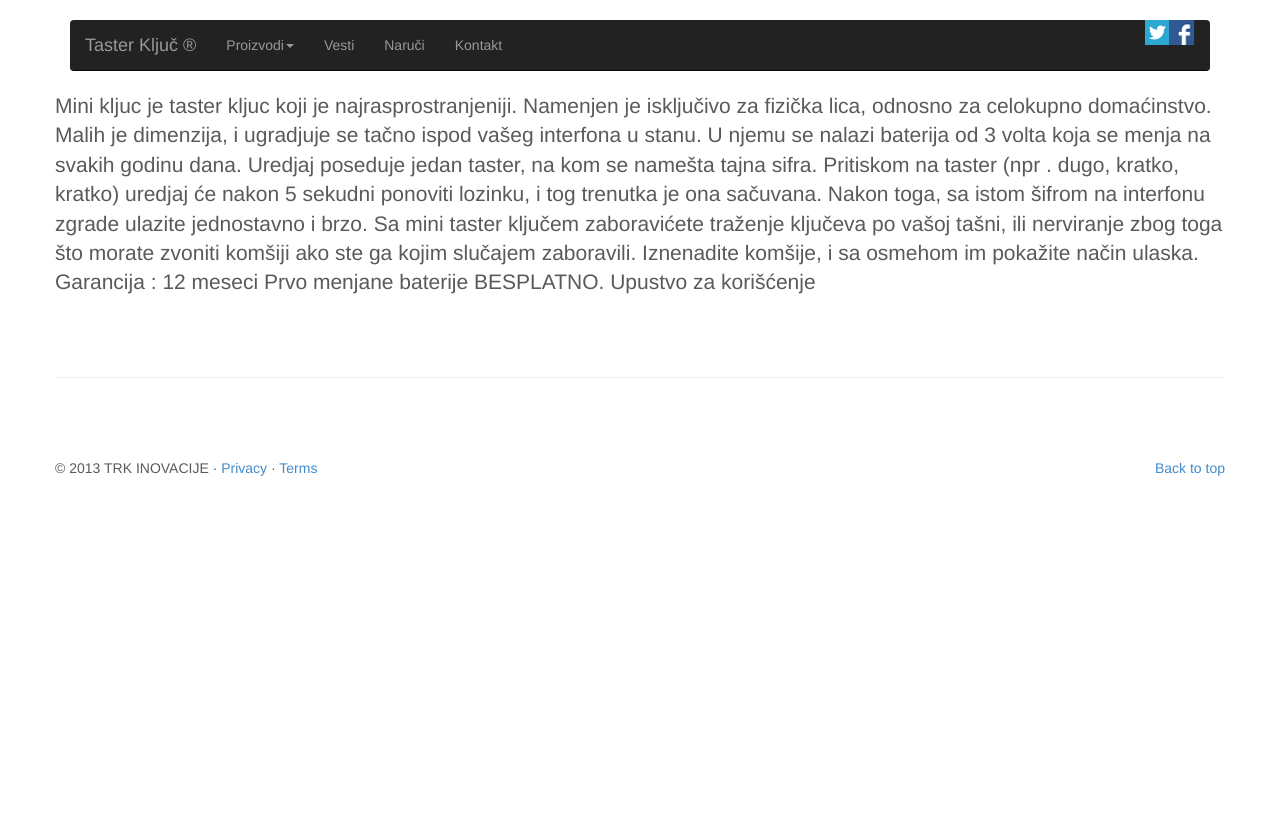
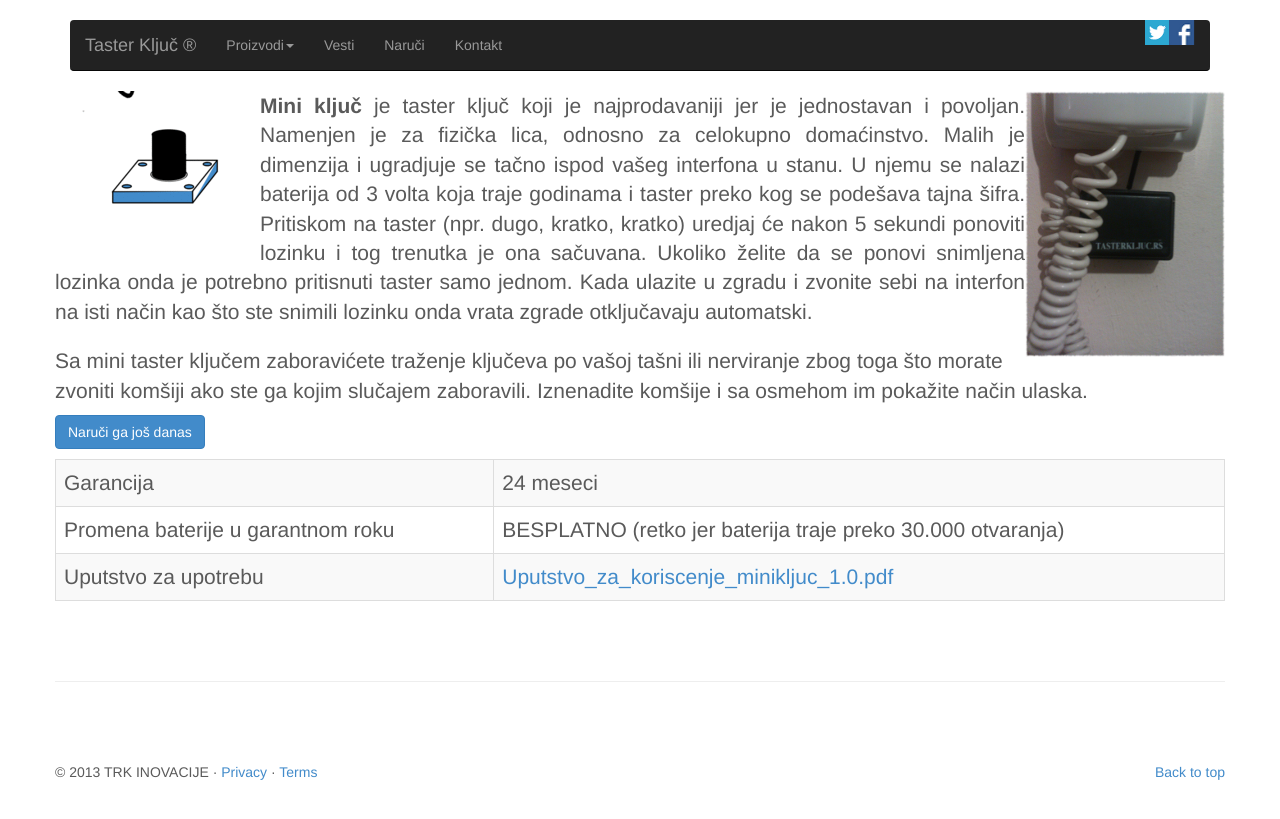
Before and after one commit to trkinovacije/tasterkljuc, a Jekyll site: the page built from proizvodi/mini-kljuc/index.html, in a window 1280 px wide. Shown: the top 819 px of the page. Built offline with Jekyll 4.4.1, drawn with Linux system fonts in a browser that asks for light colours; Markdown is read by kramdown in place of the engine named in the settings.

Commit message:
adding mini kljuc description

```diff
--- a/proizvodi/mini-kljuc/index.html
+++ b/proizvodi/mini-kljuc/index.html
@@ -3,22 +3,27 @@ title: Mini ključ
 layout: default
 ---
 
-Mini kljuc je taster kljuc koji je najrasprostranjeniji. Namenjen je isključivo za fizička lica, odnosno za celokupno
-domaćinstvo. Malih je dimenzija, i ugradjuje se tačno ispod vašeg interfona u stanu.  U njemu se nalazi baterija od 3 volta
-koja se menja na svakih godinu dana. Uredjaj poseduje jedan taster, na kom se namešta tajna sifra. Pritiskom na taster
-(npr . dugo, kratko, kratko) uredjaj će nakon 5 sekudni ponoviti lozinku, i tog trenutka je ona sačuvana. Nakon toga, sa istom
-šifrom na interfonu zgrade ulazite jednostavno i brzo. Sa mini taster ključem zaboravićete traženje ključeva po vašoj tašni, ili
-nerviranje zbog toga što morate zvoniti komšiji ako ste ga kojim slučajem zaboravili. Iznenadite komšije, i sa osmehom im pokažite
-način ulaska.
+<img src="/assets/images/animations/arbitrary_key.gif" style="float:left" />
+<img src="/assets/images/pictures/minikljuc_slika_za_sajt.png" style="float:right" />
+<p class="lead" align="justify"><strong>Mini ključ</strong> je taster ključ koji je najprodavaniji jer je jednostavan i povoljan. Namenjen je za fizička lica, odnosno za celokupno domaćinstvo. Malih je dimenzija i ugradjuje se tačno ispod vašeg interfona u stanu. U njemu se nalazi baterija od 3 volta koja traje godinama i taster preko kog se podešava tajna šifra. Pritiskom na taster (npr. dugo, kratko, kratko) uredjaj će nakon 5 sekundi ponoviti lozinku i tog trenutka je ona sačuvana. Ukoliko želite da se ponovi snimljena lozinka onda je potrebno pritisnuti taster samo jednom. Kada ulazite u zgradu i zvonite sebi na interfon na isti način kao što ste snimili lozinku onda vrata zgrade otključavaju automatski.
+</p>
+<p>
+Sa mini taster ključem zaboravićete traženje ključeva po vašoj tašni ili nerviranje zbog toga što morate zvoniti komšiji ako ste ga kojim slučajem zaboravili. Iznenadite komšije i sa osmehom im pokažite način ulaska.
+<p>
+ <a class="btn btn-large btn-primary" href="/kontakt/narucivanje.html">Naruči ga još danas</a>
 
+<table class="table table-striped table-bordered">
+  <tr>
+   <td>Garancija</td>
+   <td> 24 meseci</td>
+  </tr>
+  <tr>
+    <td> Promena baterije u garantnom roku</td>
+    <td> BESPLATNO (retko jer baterija traje preko 30.000 otvaranja)</td>
+  </tr>
+  <tr>
+     <td>Uputstvo za upotrebu</td>
+     <td><a href="/assets/pdf/Uputstvo_za_koriscenje_minikljuc_1.0.pdf">Uputstvo_za_koriscenje_minikljuc_1.0.pdf</a></td>
+  </tr>
 
-
-Garancija : 12 meseci
-
-
-
-Prvo menjane baterije BESPLATNO.
-
-
-
-Upustvo za korišćenje
+</table>
```
Also changed, not shown: assets/images/pictures/minikljuc_slika_za_sajt.png (added), 1 other file.
